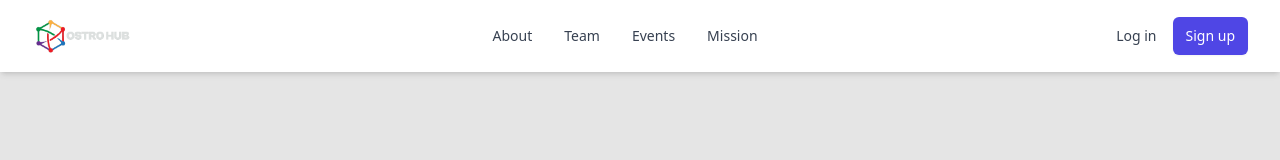
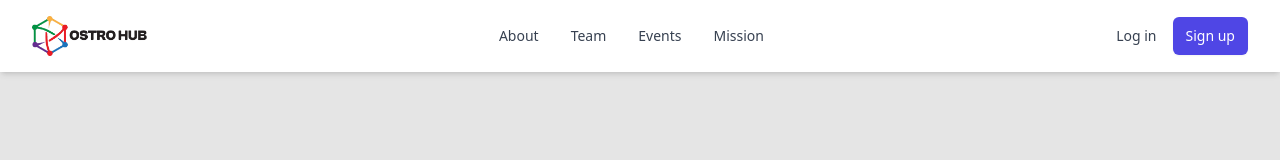
Before and after one commit to donkorBN/ostro-web, a React (Vite) app: page / in a window 1280 px wide. Shown: the top 160 px of the page. Built offline with nearby package versions, Linux system fonts and the light colour scheme.

Commit message:
logo updated

```diff
--- a/src/components/Header.tsx
+++ b/src/components/Header.tsx
@@ -23,7 +23,7 @@ const Header: React.FC = () => {
           <a href="#" className="flex-shrink-0">
             <img
               className="h-10 w-auto"
-              src="src/assets/logo.png"
+              src="src/assets/logo1-removebg-preview.png"
               alt="ostrohub-logo"
             />
           </a>
```
Also changed, not shown: src/assets/logo1-removebg-preview.png (added), src/assets/logo1.jpg (added).
